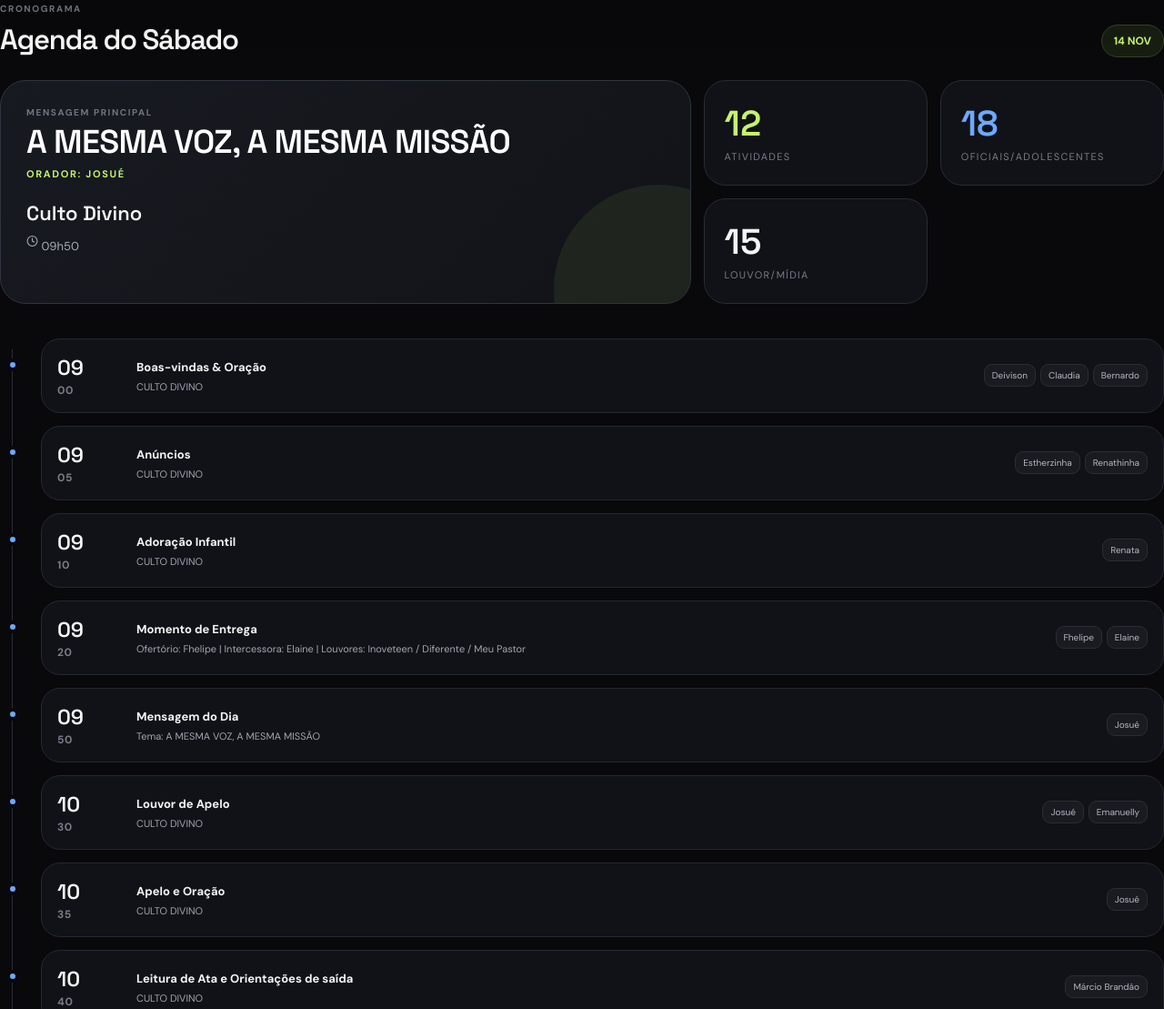
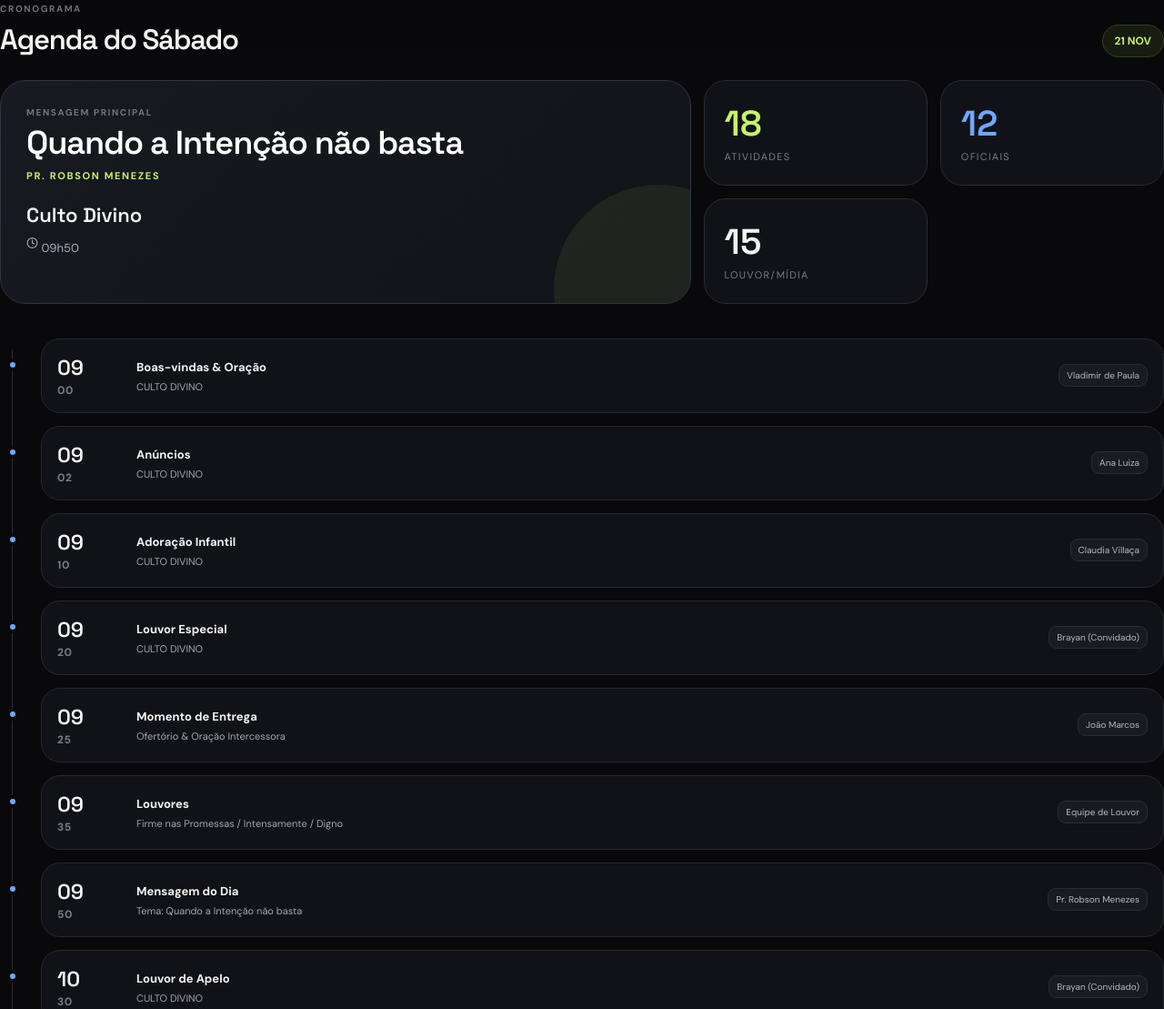
Before and after one commit to ProtoMorphos/iasdcg, a plain HTML site: page index.html in a window 1280 px wide. Shown: the part 509-1618 px from the top of the page at 91% size. Drawn offline with nearby package versions, Linux system fonts and the light colour scheme.

Commit message:
Update event date and details in index.html

```diff
--- a/index.html
+++ b/index.html
@@ -4,7 +4,7 @@
 <meta charset="UTF-8">
 <meta name="viewport" content="width=device-width,initial-scale=1,viewport-fit=cover">
 <meta name="theme-color" content="#09090b">
-<title>IASD Campo Grande • 14/11</title>
+<title>IASD Campo Grande • 21/11</title>
 <script src="https://unpkg.com/lucide@latest"></script>
 <style>
 @import url('https://fonts.googleapis.com/css2?family=DM+Sans:wght@400;500;600;700&family=Space+Grotesk:wght@400;500;600;700&display=swap');
@@ -16,7 +16,7 @@
 radial-gradient(circle at 78% 15%,rgba(110,168,255,.18),transparent 24rem),
 radial-gradient(circle at 8% 70%,rgba(199,243,107,.08),transparent 23rem),
 linear-gradient(135deg,#0b0c10,#0a0b0e 52%,#10141c);border-bottom:1px solid #20232b;position:relative;overflow:hidden}
-.top:after{content:"14/11";position:absolute;right:-25px;bottom:-80px;font:800 240px/1 "Space Grotesk";color:rgba(255,255,255,.025);letter-spacing:-.08em}
+.top:after{content:"21/11";position:absolute;right:-25px;bottom:-80px;font:800 240px/1 "Space Grotesk";color:rgba(255,255,255,.025);letter-spacing:-.08em}
 .top-inner{position:relative;z-index:2;padding-top:26px}
 .brand{display:flex;align-items:center;justify-content:space-between}
 .brandmark{display:flex;align-items:center;gap:11px;font-weight:700;letter-spacing:.02em}.brandmark b{display:grid;place-items:center;width:34px;height:34px;border-radius:11px;background:var(--lime);color:#111}
@@ -26,7 +26,7 @@ linear-gradient(135deg,#0b0c10,#0a0b0e 52%,#10141c);border-bottom:1px solid #202
 .search{display:flex;align-items:center;gap:12px;padding:12px 15px}.search svg{color:#717785}.search input{width:100%;background:none;border:0;outline:0;color:white}.search input::placeholder{color:#707581}
 .actions{display:flex;gap:6px}.tab{border:0;background:transparent;color:#858b98;border-radius:17px;padding:0 17px;font-weight:700;font-size:12px;transition:.2s;display:flex;align-items:center;gap:8px}.tab.active{background:#f4f4f5;color:#111216}.tab:hover:not(.active){color:white;background:#1b1d23}
 .content{padding:48px 0 100px}.view-head{display:flex;justify-content:space-between;align-items:end;gap:20px;margin-bottom:25px}.kicker{color:#707682;text-transform:uppercase;letter-spacing:.16em;font-size:10px;font-weight:700}.view-head h2{font:600 31px "Space Grotesk";letter-spacing:-.04em;margin:7px 0 0}.month{color:var(--lime);font-weight:700;font-size:12px;border:1px solid #334025;background:#171d11;border-radius:999px;padding:9px 13px}
-.next{display:grid;grid-template-columns:1.2fr .8fr;gap:14px;margin-bottom:38px}.feature{border:1px solid #30343e;border-radius:28px;background:linear-gradient(135deg,#171a20,#111318);padding:28px;min-height:245px;position:relative;overflow:hidden}.feature:after{content:"";position:absolute;width:230px;height:230px;border-radius:50%;right:-80px;bottom:-100px;background:rgba(199,243,107,.07)}.feature .bigdate{font:600 36px/.9 "Space Grotesk";letter-spacing:-.02em;color:#fff;margin-top:10px;}.feature .day{color:var(--lime);font-size:11px;font-weight:700;text-transform:uppercase;letter-spacing:.15em;margin-top:12px}.feature h3{font:600 22px "Space Grotesk";margin:22px 0 5px}.feature .speaker{color:#a8aeb9;font-size:13px}.mini-stat{display:grid;grid-template-columns:1fr 1fr;gap:14px}.metric{border:1px solid #282b34;background:#111217;border-radius:24px;padding:22px}.metric strong{font:600 39px "Space Grotesk";display:block}.metric span{color:#777d89;font-size:11px;text-transform:uppercase;letter-spacing:.12em}.metric.accent strong{color:var(--lime)}.metric.blue strong{color:var(--blue)}
+.next{display:grid;grid-template-columns:1.2fr .8fr;gap:14px;margin-bottom:38px}.feature{border:1px solid #30343e;border-radius:28px;background:linear-gradient(135deg,#171a20,#111318);padding:28px;min-height:245px;position:relative;overflow:hidden}.feature:after{content:"";position:absolute;width:230px;height:230px;border-radius:50%;right:-80px;bottom:-100px;background:rgba(199,243,107,.07)}.feature .bigdate{font:600 36px/.95 "Space Grotesk";letter-spacing:-.03em;color:#fff;margin-top:10px;}.feature .day{color:var(--lime);font-size:11px;font-weight:700;text-transform:uppercase;letter-spacing:.15em;margin-top:12px}.feature h3{font:600 22px "Space Grotesk";margin:22px 0 5px}.feature .speaker{color:#a8aeb9;font-size:13px}.mini-stat{display:grid;grid-template-columns:1fr 1fr;gap:14px}.metric{border:1px solid #282b34;background:#111217;border-radius:24px;padding:22px}.metric strong{font:600 39px "Space Grotesk";display:block}.metric span{color:#777d89;font-size:11px;text-transform:uppercase;letter-spacing:.12em}.metric.accent strong{color:var(--lime)}.metric.blue strong{color:var(--blue)}
 .timeline{position:relative;margin-top:18px}.timeline:before{content:"";position:absolute;left:13px;top:12px;bottom:12px;width:1px;background:#2a2d34}.event{position:relative;padding-left:45px;margin-bottom:14px}.event-dot{position:absolute;left:7px;top:22px;width:14px;height:14px;border-radius:50%;border:4px solid var(--bg);z-index:2}.event-card{background:#111217;border:1px solid #252832;border-radius:21px;padding:16px 17px;display:grid;grid-template-columns:72px 1fr auto;align-items:center;gap:15px;transition:.2s}.event-card:hover{border-color:#444955;transform:translateX(3px)}.date{font:600 23px "Space Grotesk"}.date small{display:block;color:#777d89;font:700 12px "DM Sans";letter-spacing:.05em;margin-top:2px}.event-info strong{font-size:13px; font-weight:700}.event-info span{display:block;color:#a0a6b2;font-size:11px;margin-top:5px;line-height:1.4}.names{display:flex;flex-wrap:wrap;justify-content:flex-end;gap:5px;max-width:300px}.person-pill{border:1px solid #2a2d34;background:#191b21;color:#b4b8c1;padding:5px 8px;border-radius:9px;font-size:10px}
 
 /* LAYOUT DE GRUPOS */
@@ -61,9 +61,9 @@ linear-gradient(135deg,#0b0c10,#0a0b0e 52%,#10141c);border-bottom:1px solid #202
 <body>
 <header class="top">
  <div class="shell top-inner">
-  <div class="brand"><div class="brandmark"><b>✦</b><span>IGREJA / CAMPO GRANDE</span></div><div class="status"><i class="dot"></i> SÁBADO DO ADOLESCENTE</div></div>
+  <div class="brand"><div class="brandmark"><b>✦</b><span>IGREJA / CAMPO GRANDE</span></div><div class="status"><i class="dot"></i> SISTEMA ATIVO</div></div>
   <div class="hero">
-   <div class="eyebrow">Programação Especial · 14 de Novembro</div>
+   <div class="eyebrow">Programação Oficial · 21 de Novembro</div>
    <h1 class="display">Tudo que<br>move o sábado.</h1>
    <p>Uma visão viva da agenda, das equipes de plantão e ministérios da música e multimídia — feita para encontrar o que você precisa em segundos.</p>
   </div>
@@ -83,7 +83,7 @@ linear-gradient(135deg,#0b0c10,#0a0b0e 52%,#10141c);border-bottom:1px solid #202
 
 <main class="shell content">
 <section id="view-escala">
- <div class="view-head"><div><div class="kicker">Cronograma</div><h2>Agenda do Sábado</h2></div><div class="month">14 NOV</div></div>
+ <div class="view-head"><div><div class="kicker">Cronograma</div><h2>Agenda do Sábado</h2></div><div class="month">21 NOV</div></div>
  <div id="next"></div>
  <div class="timeline" id="timeline"></div>
 </section>
@@ -107,36 +107,42 @@ linear-gradient(135deg,#0b0c10,#0a0b0e 52%,#10141c);border-bottom:1px solid #202
 
 <script>
 const scheduleData = [
-    { time: "09:00", category: "CULTO DIVINO", names: ["Deivison", "Claudia", "Bernardo"], title: "Boas-vindas & Oração", subtitle: "" },
-    { time: "09:05", category: "CULTO DIVINO", names: ["Estherzinha", "Renathinha"], title: "Anúncios", subtitle: "" },
-    { time: "09:10", category: "CULTO DIVINO", names: ["Renata"], title: "Adoração Infantil", subtitle: "" },
-    { time: "09:20", category: "CULTO DIVINO", names: ["Fhelipe", "Elaine"], title: "Momento de Entrega", subtitle: "Ofertório: Fhelipe | Intercessora: Elaine | Louvores: Inoveteen / Diferente / Meu Pastor" },
-    { time: "09:50", category: "CULTO DIVINO", names: ["Josué"], title: "Mensagem do Dia", subtitle: "Tema: A MESMA VOZ, A MESMA MISSÃO" },
-    { time: "10:30", category: "CULTO DIVINO", names: ["Josué", "Emanuelly"], title: "Louvor de Apelo", subtitle: "" },
-    { time: "10:35", category: "CULTO DIVINO", names: ["Josué"], title: "Apelo e Oração", subtitle: "" },
-    { time: "10:40", category: "CULTO DIVINO", names: ["Márcio Brandão"], title: "Leitura de Ata e Orientações de saída", subtitle: "" },
+    { time: "09:00", category: "CULTO DIVINO", names: ["Vladimir de Paula"], title: "Boas-vindas & Oração", subtitle: "" },
+    { time: "09:02", category: "CULTO DIVINO", names: ["Ana Luiza"], title: "Anúncios", subtitle: "" },
+    { time: "09:10", category: "CULTO DIVINO", names: ["Claudia Villaça"], title: "Adoração Infantil", subtitle: "" },
+    { time: "09:20", category: "CULTO DIVINO", names: ["Brayan (Convidado)"], title: "Louvor Especial", subtitle: "" },
+    { time: "09:25", category: "CULTO DIVINO", names: ["João Marcos"], title: "Momento de Entrega", subtitle: "Ofertório & Oração Intercessora" },
+    { time: "09:35", category: "CULTO DIVINO", names: ["Equipe de Louvor"], title: "Louvores", subtitle: "Firme nas Promessas / Intensamente / Digno" },
+    { time: "09:50", category: "CULTO DIVINO", names: ["Pr. Robson Menezes"], title: "Mensagem do Dia", subtitle: "Tema: Quando a Intenção não basta" },
+    { time: "10:30", category: "CULTO DIVINO", names: ["Brayan (Convidado)"], title: "Louvor de Apelo", subtitle: "" },
+    { time: "10:35", category: "CULTO DIVINO", names: ["Pr. Robson Menezes"], title: "Oração", subtitle: "" },
+    { time: "10:40", category: "CULTO DIVINO", names: ["Célia Valentina", "Pr. Robson Menezes"], title: "Leitura de Ata", subtitle: "Secretaria" },
+    { time: "10:45", category: "CULTO DIVINO", names: ["Pr. Robson Menezes", "Anderson Assumpção"], title: "Prestação de Contas", subtitle: "" },
+    { time: "11:05", category: "CULTO DIVINO", names: ["Eliza Rosa de Jesus"], title: "Oração & Orientação de Saída", subtitle: "" },
 
-    { time: "10:50", category: "ESCOLA SABATINA", names: ["A confirmar"], title: "Abertura", subtitle: "" },
-    { time: "10:55", category: "ESCOLA SABATINA", names: ["Vídeo"], title: "Informativo Mundial das Missões", subtitle: "" },
-    { time: "11:05", category: "ESCOLA SABATINA", names: ["Célia"], title: "Introdução da Lição e Oração", subtitle: "" },
-    { time: "11:55", category: "ESCOLA SABATINA", names: ["A confirmar"], title: "Encerramento e Oração Final", subtitle: "" }
+    { time: "11:10", category: "ESCOLA SABATINA", names: ["Luiz"], title: "Abertura", subtitle: "" },
+    { time: "11:12", category: "ESCOLA SABATINA", names: ["Ministério de Louvor"], title: "Louvores", subtitle: "115 - Preciosa Graça | 117 - Infinita Graça" },
+    { time: "11:20", category: "ESCOLA SABATINA", names: ["Vídeo"], title: "Informativo Mundial das Missões", subtitle: "" },
+    { time: "11:25", category: "ESCOLA SABATINA", names: [""], title: "Momento Missionário", subtitle: "" },
+    { time: "11:30", category: "ESCOLA SABATINA", names: ["Vladimir"], title: "Introdução da Lição & Oração", subtitle: "" },
+    { time: "12:10", category: "ESCOLA SABATINA", names: ["Railda"], title: "Encerramento da Lição", subtitle: "" }
 ];
 
 const equipesGroups = [
     {
         title: "Oficiantes & Anciãos",
         icon: "user-check",
-        content: "<p><strong>Anciãos de Plantão:</strong> Deivison e Marcio Brandão</p>"
+        content: "<p><strong>Anciãos de Plantão:</strong> Vladimir de Paula e Eliza Rosa de Jesus</p>"
     },
     {
         title: "Recepção",
         icon: "heart-handshake",
-        content: "<p><strong>Equipe:</strong> Dayse, Alline e Elias</p><p><strong>Cartazes de Boas-vindas:</strong> Isadora, Polly, Bella, Pedro e Davi</p>"
+        content: "<p><strong>Equipe:</strong> Glaucia, Kátia e Alberto</p>"
     },
     {
         title: "Diaconato",
         icon: "shield-check",
-        content: "<p><strong>Coordenação:</strong> Ronilson (Coord.), Gilmar, Marcelo e Edson</p><p><strong>Adolescentes:</strong> Renato, Gabriel, Arthur Maia, Vitória, Isabella e Vitória</p>"
+        content: "<p><strong>Diáconos:</strong> Eduardo Santos (Coordenador), Júlio César, Marcos Maravilha e Marcelo Maravilha</p><p><strong>Diaconisas:</strong> Zilda, Regina e Vera Lucia</p>"
     }
 ];
 
@@ -145,24 +151,24 @@ const midiaGroups = [
         title: "Equipe de Louvor",
         icon: "mic-2",
         theme: "blue-theme",
-        content: "<p><strong>Ministração / Barítono:</strong> Pr. Pedro</p><p><strong>Sopranos:</strong> Sofia e Hadassa</p><p><strong>Contraltos:</strong> Bia e Ana Clara</p><p><strong>Tenor:</strong> Pedro Girelli</p>"
+        content: "<p><strong>Ministração / Barítono:</strong> Victor Elias</p><p><strong>Sopranos:</strong> Laysa e Yasmim</p><p><strong>Contraltos:</strong> Renatha e Joelma</p><p><strong>Tenor:</strong> Nathan</p>"
     },
     {
         title: "Banda Instrumental",
         icon: "music-4",
         theme: "blue-theme",
-        content: "<p><strong>Piano:</strong> Emanuely</p><p><strong>Violão:</strong> Henrique</p><p><strong>Guitarra:</strong> Josué</p><p><strong>Contrabaixo:</strong> Alan</p><p><strong>Bateria:</strong> Pedro Rafael</p>"
+        content: "<p><strong>Piano:</strong> Rafael</p><p><strong>Violão:</strong> Daniel</p><p><strong>Guitarra:</strong> Ananias</p><p><strong>Bateria:</strong> Josué</p>"
     },
     {
         title: "Equipe de Multimídia",
         icon: "monitor-play",
         theme: "blue-theme",
-        content: `<p style="font-size:12px; color:var(--blue); font-weight:700; letter-spacing:0.05em; text-transform:uppercase;">Turno: Sábado - 8h</p>
-                  <div class="tech-list">
-                    <div class="tech-item"><span>Mesa de Som</span>Isabela</div>
-                    <div class="tech-item"><span>PC / Projeção</span>Elliam</div>
-                    <div class="tech-item"><span>Transmissão Live</span>Adão</div>
-                    <div class="tech-item"><span>Câmeras</span>Renan</div>
+        content: `<div class="tech-list">
+                    <div class="tech-item"><span>Mesa de Som</span>Renan</div>
+                    <div class="tech-item"><span>PC / Projeção</span>Adão</div>
+                    <div class="tech-item"><span>Transmissão Live</span>Letícia</div>
+                    <div class="tech-item"><span>Câmeras</span>Isabela</div>
+                    <div class="tech-item"><span>Suporte</span>Davi</div>
                   </div>`
     }
 ];
@@ -194,13 +200,13 @@ function renderSchedule(){
  next.innerHTML=`<div class="next">
   <article class="feature">
    <div class="kicker">Mensagem Principal</div>
-   <div class="bigdate">A MESMA VOZ, A MESMA MISSÃO</div>
-   <div class="day">Orador: Josué</div>
+   <div class="bigdate">Quando a Intenção não basta</div>
+   <div class="day">Pr. Robson Menezes</div>
    <h3>Culto Divino</h3><div class="speaker"><i data-lucide="clock" width="13" style="vertical-align:-2px"></i> 09h50</div>
   </article>
   <div class="mini-stat">
    <div class="metric accent"><strong>${scheduleData.length}</strong><span>atividades</span></div>
-   <div class="metric blue"><strong>18</strong><span>oficiais/adolescentes</span></div>
+   <div class="metric blue"><strong>12</strong><span>oficiais</span></div>
    <div class="metric"><strong>15</strong><span>louvor/mídia</span></div>
   </div>
  </div>`;
```
